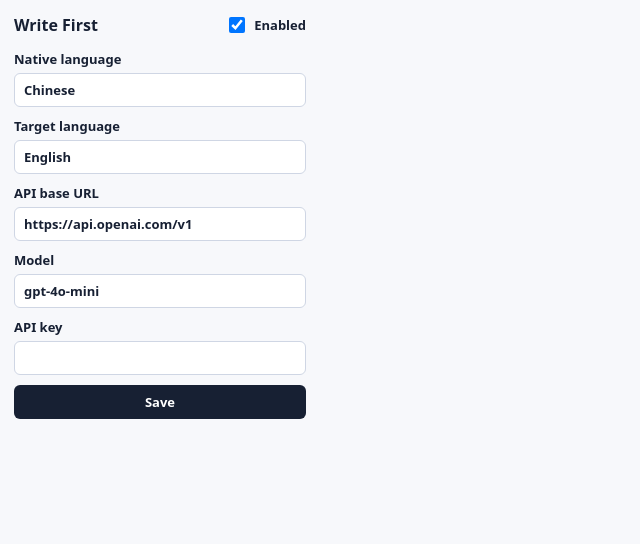
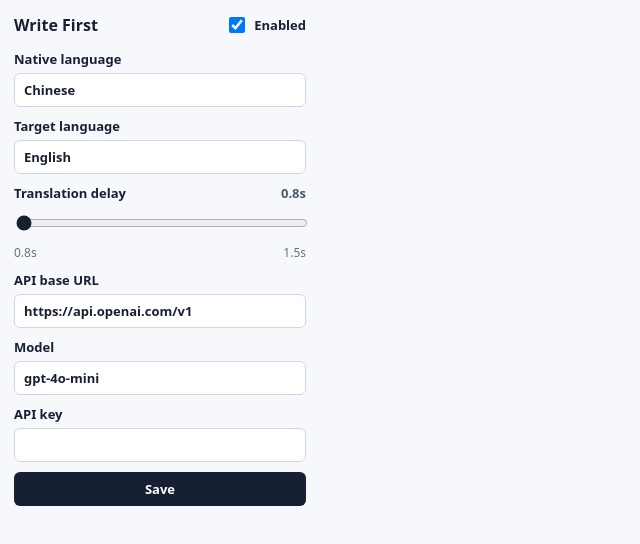
Before and after one commit to DanielDaniel2201/writefirst, a website with bundled scripts: page src/popup.html in a window 1280 px wide. Shown: the whole page, without its empty margins (0-640 px from the left). Built offline with nearby package versions, Linux system fonts and the light colour scheme; some packages are replaced by stand-ins of ours.

Commit message:
Add popup translation delay slider

```diff
--- a/src/popup.css
+++ b/src/popup.css
@@ -56,6 +56,22 @@ input:focus {
   outline: 2px solid rgba(59, 130, 246, 0.16);
 }
 
+input[type="range"] {
+  min-height: 24px;
+  padding: 0;
+  border: 0;
+  border-radius: 0;
+  background: transparent;
+  cursor: pointer;
+  accent-color: #172033;
+}
+
+input[type="range"]:focus {
+  border-color: transparent;
+  outline: 2px solid rgba(59, 130, 246, 0.16);
+  outline-offset: 4px;
+}
+
 .switch {
   display: inline-flex;
   grid-template-columns: none;
@@ -68,6 +84,29 @@ input:focus {
   width: 16px;
   min-height: 16px;
   padding: 0;
+}
+
+.range-field {
+  gap: 7px;
+}
+
+.range-field__header,
+.range-field__scale {
+  display: flex;
+  align-items: center;
+  justify-content: space-between;
+  gap: 10px;
+}
+
+.range-field__header output {
+  color: #4b5870;
+  font-weight: 650;
+}
+
+.range-field__scale {
+  color: #657086;
+  font-size: 12px;
+  font-weight: 500;
 }
 
 button {
--- a/src/popup.html
+++ b/src/popup.html
@@ -27,6 +27,18 @@
           <input id="targetLanguage" name="targetLanguage" autocomplete="off" />
         </label>
 
+        <label class="range-field">
+          <span class="range-field__header">
+            Translation delay
+            <output id="idleDelayValue" for="idleDelay">0.8s</output>
+          </span>
+          <input id="idleDelay" name="idleDelay" type="range" min="800" max="1500" step="100" />
+          <span class="range-field__scale" aria-hidden="true">
+            <span>0.8s</span>
+            <span>1.5s</span>
+          </span>
+        </label>
+
         <label>
           API base URL
           <input id="baseUrl" name="baseUrl" inputmode="url" autocomplete="off" />
--- a/src/popup.ts
+++ b/src/popup.ts
@@ -1,13 +1,28 @@
-import { DEFAULT_SETTINGS, getSettings, normalizeSettings, saveSettings, type ExtensionSettings } from "./shared/settings";
+import {
+  DEFAULT_SETTINGS,
+  IDLE_DELAY_MAX_MS,
+  IDLE_DELAY_MIN_MS,
+  IDLE_DELAY_STEP_MS,
+  getSettings,
+  normalizeSettings,
+  saveSettings,
+  type ExtensionSettings
+} from "./shared/settings";
 
 const form = document.getElementById("settings-form") as HTMLFormElement;
 const enabled = document.getElementById("enabled") as HTMLInputElement;
 const sourceLanguage = document.getElementById("sourceLanguage") as HTMLInputElement;
 const targetLanguage = document.getElementById("targetLanguage") as HTMLInputElement;
+const idleDelay = document.getElementById("idleDelay") as HTMLInputElement;
+const idleDelayValue = document.getElementById("idleDelayValue") as HTMLOutputElement;
 const baseUrl = document.getElementById("baseUrl") as HTMLInputElement;
 const model = document.getElementById("model") as HTMLInputElement;
 const apiKey = document.getElementById("apiKey") as HTMLInputElement;
 const status = document.getElementById("status") as HTMLParagraphElement;
+
+idleDelay.min = String(IDLE_DELAY_MIN_MS);
+idleDelay.max = String(IDLE_DELAY_MAX_MS);
+idleDelay.step = String(IDLE_DELAY_STEP_MS);
 
 void hydrate();
 
@@ -17,6 +32,14 @@ form.addEventListener("submit", (event) => {
 });
 
 enabled.addEventListener("change", () => {
+  void persist("Saved.");
+});
+
+idleDelay.addEventListener("input", () => {
+  updateIdleDelayValue(Number(idleDelay.value));
+});
+
+idleDelay.addEventListener("change", () => {
   void persist("Saved.");
 });
 
@@ -30,6 +53,7 @@ async function persist(message = "Settings saved."): Promise<void> {
     enabled: enabled.checked,
     sourceLanguage: sourceLanguage.value,
     targetLanguage: targetLanguage.value,
+    idleMs: Number(idleDelay.value),
     baseUrl: baseUrl.value,
     model: model.value,
     apiKey: apiKey.value
@@ -44,9 +68,15 @@ function applySettings(settings: ExtensionSettings): void {
   enabled.checked = settings.enabled;
   sourceLanguage.value = settings.sourceLanguage;
   targetLanguage.value = settings.targetLanguage;
+  idleDelay.value = String(settings.idleMs);
+  updateIdleDelayValue(settings.idleMs);
   baseUrl.value = settings.baseUrl;
   model.value = settings.model;
   apiKey.value = settings.apiKey;
+}
+
+function updateIdleDelayValue(valueMs: number): void {
+  idleDelayValue.value = `${(valueMs / 1000).toFixed(1)}s`;
 }
 
 function setStatus(message: string): void {
--- a/src/shared/settings.ts
+++ b/src/shared/settings.ts
@@ -1,4 +1,8 @@
 export type ProviderMode = "openai-compatible";
+
+export const IDLE_DELAY_MIN_MS = 800;
+export const IDLE_DELAY_MAX_MS = 1500;
+export const IDLE_DELAY_STEP_MS = 100;
 
 export interface ExtensionSettings {
   enabled: boolean;
@@ -36,7 +40,7 @@ export function normalizeSettings(value: Partial<ExtensionSettings> | undefined)
     baseUrl: trimTrailingSlash(nonEmpty(settings.baseUrl, DEFAULT_SETTINGS.baseUrl)),
     model: nonEmpty(settings.model, DEFAULT_SETTINGS.model),
     apiKey: settings.apiKey?.trim() ?? "",
-    idleMs: Math.max(250, Number(settings.idleMs) || DEFAULT_SETTINGS.idleMs),
+    idleMs: normalizeIdleMs(settings.idleMs),
     minChars: Math.max(1, Number(settings.minChars) || DEFAULT_SETTINGS.minChars)
   };
 }
@@ -58,3 +62,9 @@ function nonEmpty(value: string | undefined, fallback: string): string {
 function trimTrailingSlash(value: string): string {
   return value.replace(/\/+$/, "");
 }
+
+function normalizeIdleMs(value: number | undefined): number {
+  const numeric = Number(value) || DEFAULT_SETTINGS.idleMs;
+  const clamped = Math.min(IDLE_DELAY_MAX_MS, Math.max(IDLE_DELAY_MIN_MS, numeric));
+  return Math.round(clamped / IDLE_DELAY_STEP_MS) * IDLE_DELAY_STEP_MS;
+}
```
Also changed, not shown: tests/content.test.ts (+18 -18 lines).
